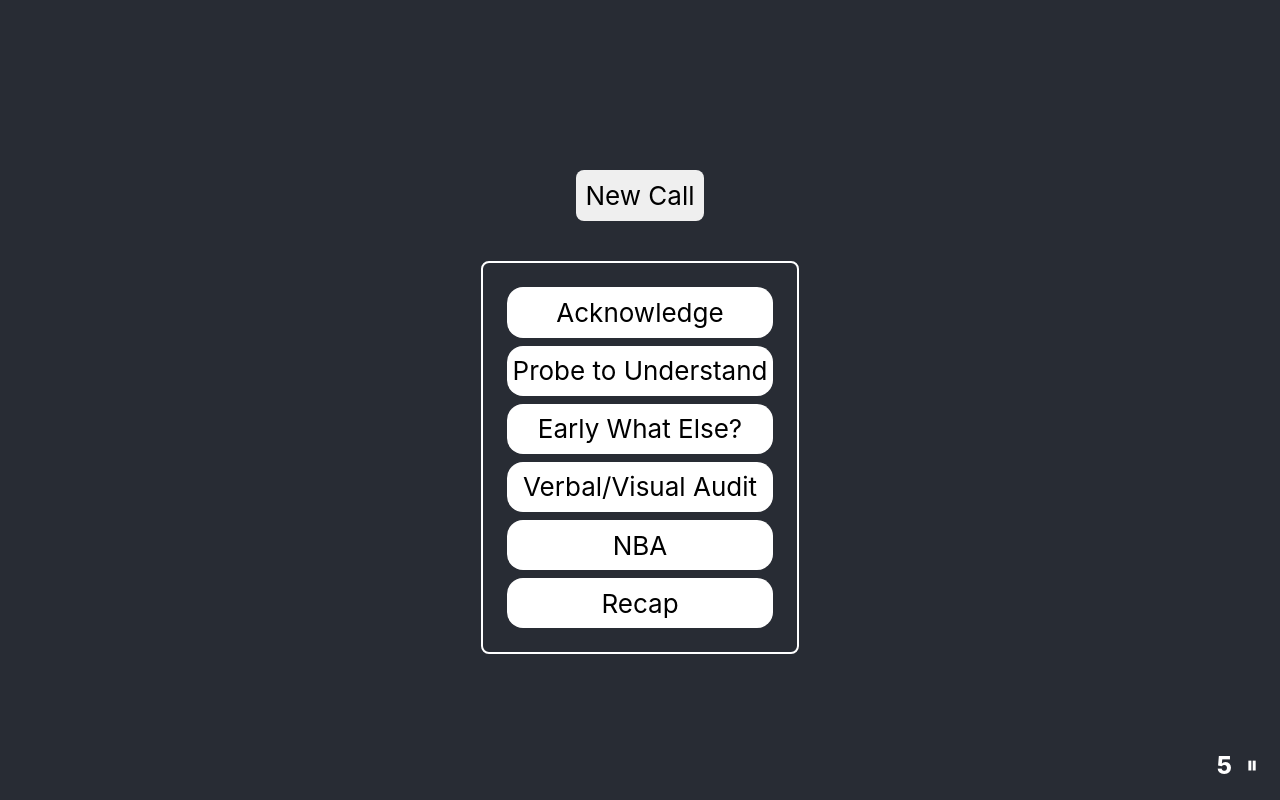
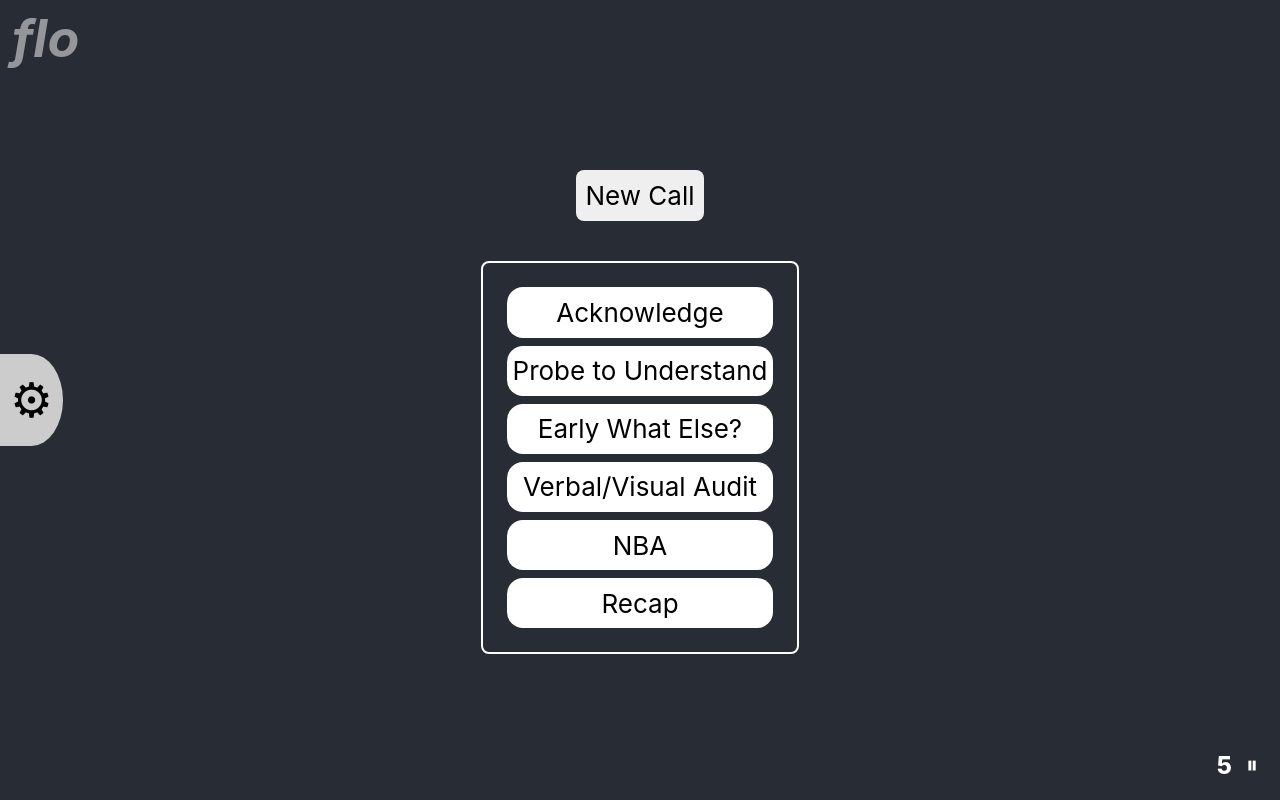
Before and after one commit to Sunonymous/Flo, a React (Create React App) app: page / in a window 1280 px wide. Built offline with nearby package versions, Linux system fonts and the light colour scheme.

Commit message:
added logo

```diff
--- a/src/App.js
+++ b/src/App.js
@@ -1,7 +1,9 @@
 import './App.css';
+import Logo from './Logo';
 import Timer from './CallTimer';
+import LeftPanel from './LeftPanel';
+import Behavior from './Behavior';
 import { useEffect, useState } from 'react';
-import Behavior from './Behavior';
 
 class CallResetter {
   constructor() {
@@ -49,10 +51,19 @@ function App() {
   return (
     <div className="App">
       <header className="App-header">
-        <button className='resetButton' onClick={() => resetter.emit('newCall')}>New Call</button>
+        <Logo text="flo" />
+        <button
+          className="resetButton"
+          onClick={() => resetter.emit("newCall")}
+        >
+          New Call
+        </button>
         <Behavior resetter={resetter} />
-        <Timer    resetter={resetter} />
+        <Timer resetter={resetter} />
       </header>
+      <LeftPanel tabLabel="\u2699">
+        <h2>Settings</h2>
+      </LeftPanel>
     </div>
   );
 }
--- /dev/null
+++ b/src/Logo.css
@@ -0,0 +1,18 @@
+.logo {
+    position: fixed;
+    top: 0.25rem;
+    left: 0.75rem;
+    font-style: italic;
+    color: rgb(255, 255, 255, 0.5);
+    background: none;
+    animation: hoverAnimation 4s ease-in-out infinite;
+  }
+
+  @keyframes hoverAnimation {
+    0%, 100% {
+      transform: translateY(0);
+    }
+    50% {
+      transform: translateY(-5px);
+    }
+  }
--- /dev/null
+++ b/src/Logo.js
@@ -0,0 +1,7 @@
+import './Logo.css';
+
+function Logo({ text }) {
+    return <h1 className='logo'>{text}</h1>;
+}
+
+export default Logo;
```
